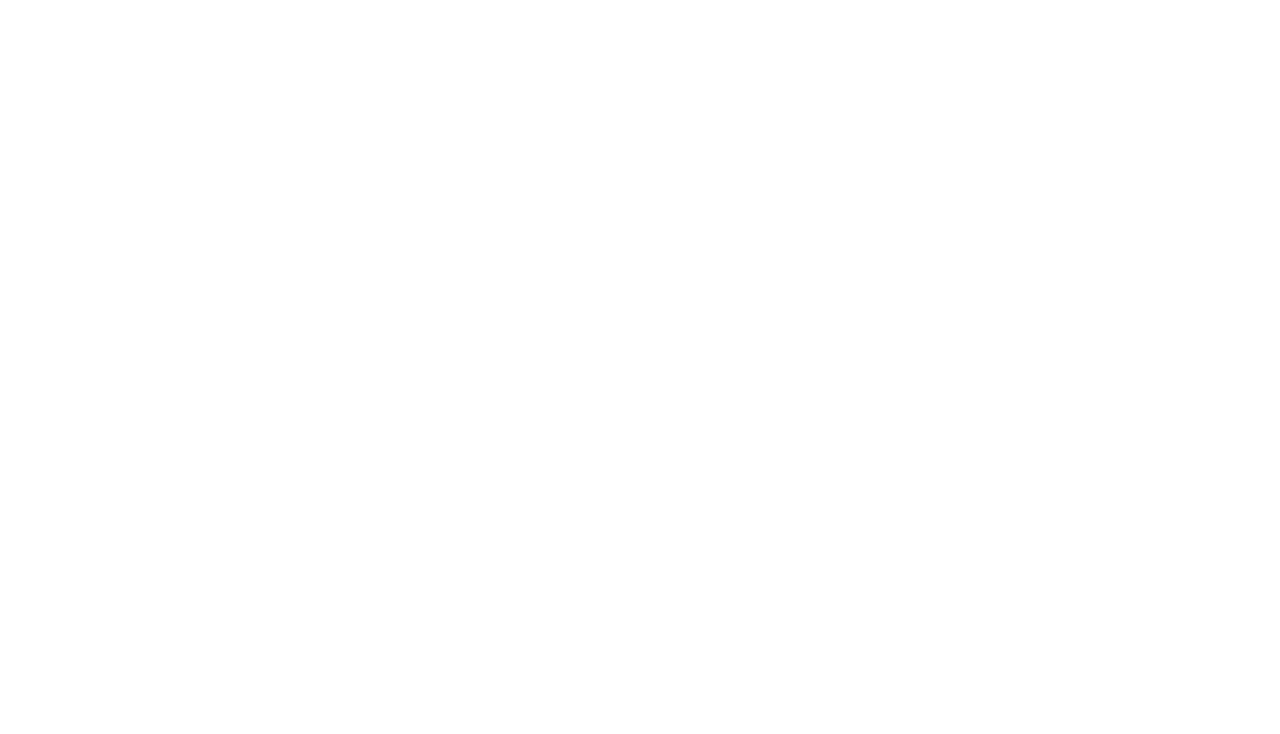
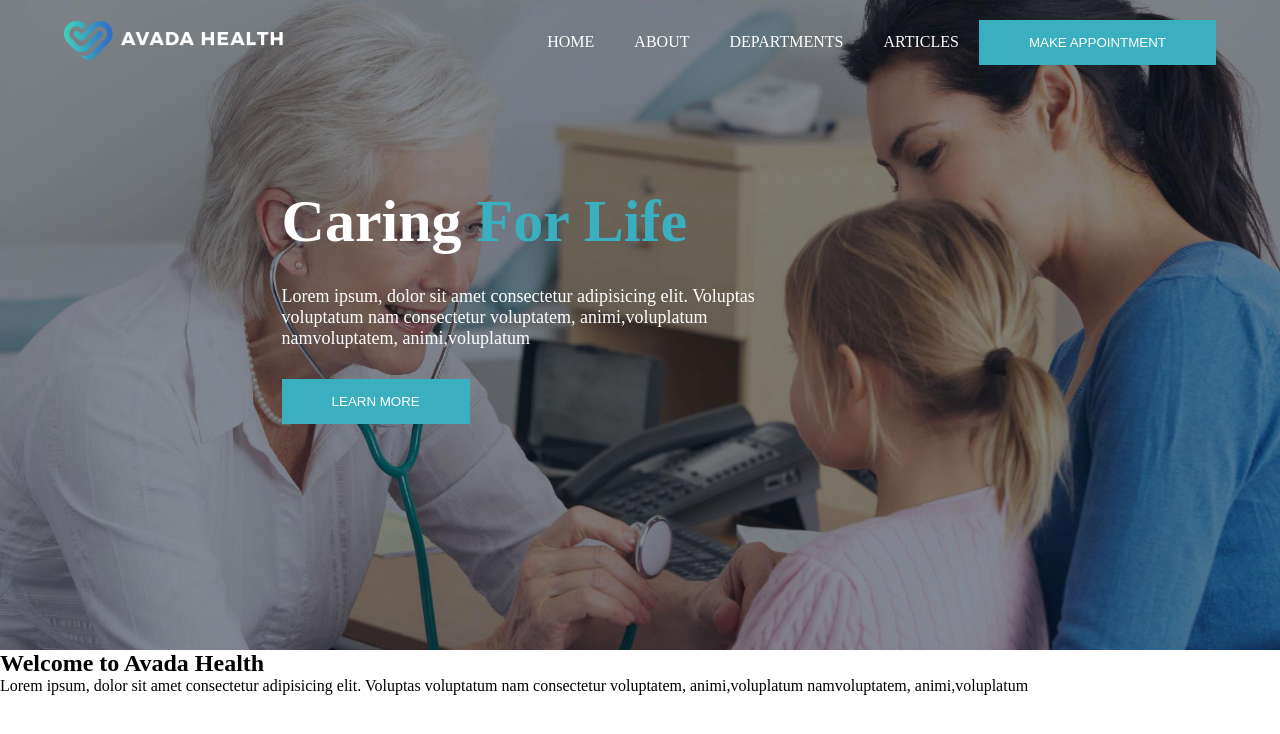
Before and after one commit to CosimoGiove/esercizioFinaleFrontEnd, a Vue app: page / in a window 1280 px wide. Shown: the top 734 px of the page. Built offline with nearby package versions, Linux system fonts and the light colour scheme.

Commit message:
feat: header

```diff
--- a/src/App.vue
+++ b/src/App.vue
@@ -15,8 +15,8 @@ export default{
 </script>
 
 <template>
+  <Header1></Header1>
   <Main1></Main1>
-  <Header1></Header1>
   <footer1></footer1>
 </template>
 
--- a/src/Header1.vue
+++ b/src/Header1.vue
@@ -1,8 +1,14 @@
 <script>
-export default{
-    name:"_header",
-    data(){
-        return{
+import navigazione from './components/navigazione.vue';
+export default {
+    name: "_header",
+    components: {
+        navigazione,
+    },
+    data() {
+        return {
+            logo: "./public/img/healt_logo.png",
+            nav: ["Home", "About", "Departments", "articles"]
 
         }
     }
@@ -12,16 +18,88 @@ export default{
 
 <template>
     <header>
-        <div>
+        <div class="contenitoreheader">
             <div>
-                <img src="" alt="">
+                <img :src="logo" alt="logo">
             </div>
-            <div></div>
+            <div>
+                <div class="nav" v-for="navs in nav">
+                    <navigazione :nav="navs"></navigazione>
+                </div>
+                <button>Make Appointment </button>
+            </div>
+        </div>
+        <div class="jumbotron">
+            <h1>
+                <span>Caring </span>
+                <span class="stile">For Life</span>
+
+            </h1>
+            <p>
+                Lorem ipsum, dolor sit amet consectetur adipisicing elit. Voluptas voluptatum nam consectetur voluptatem,
+                animi,voluplatum namvoluptatem, animi,voluplatum
+            </p>
+            <button>Learn more</button>
         </div>
     </header>
-
 </template>
 
-<style scoped>
+<style lang="scss" scoped>
+header {
+    background-image: url(../public/img/header-image-homepage.jpg);
+    color: white;
+    background-position: top;
+    background-size: cover;
+    height: 650px
+}
 
-</style>
+.contenitoreheader {
+    display: flex;
+    justify-content: space-between;
+    width: 90%;
+    margin: 0 auto;
+    align-items: center;
+    padding-top: 20px;
+
+    .nav {
+        display: inline-block;
+        margin-left: 20px;
+        text-transform: uppercase;
+        margin-right: 20px;
+
+    }
+}
+
+.stile {
+    color: #3aafbf;
+}
+
+button {
+    padding: 15px 50px;
+    background-color: #3aafbf;
+    color: white;
+    border: none;
+    text-transform: uppercase;
+
+
+}
+
+.jumbotron {
+    width: 56%;
+    margin: 0 auto;
+    margin-top: 122px;
+}
+
+img {
+    width: 220px;
+}
+
+.jumbotron p {
+    width: 70%;
+    margin: 30px 0px;
+    font-size: 18px;
+}
+
+.jumbotron h1 {
+    font-size: 60px;
+}</style>
--- a/src/Main1.vue
+++ b/src/Main1.vue
@@ -1,13 +1,19 @@
 <script>
-export default{
-    name:"_main"
+export default {
+    name: "_main"
 }
 </script>
 
 <template>
+    <main>
+        <div>
+            <h2>Welcome to Avada Health</h2>
+            <p> Lorem ipsum, dolor sit amet consectetur adipisicing elit. Voluptas voluptatum nam consectetur voluptatem,
+                animi,voluplatum namvoluptatem, animi,voluplatum
+            </p>
+        </div>
 
+    </main>
 </template>
 
-<style scoped>
-
-</style>
+<style scoped></style>
--- /dev/null
+++ b/src/components/navigazione.vue
@@ -0,0 +1,29 @@
+<script>
+export default{
+    name:"navigazione",
+    props:["nav"]
+}
+</script>
+
+<template>
+    <ul>
+        <li>
+           <a href="#">
+            {{ nav }}
+           </a>
+        </li>
+    </ul>
+
+
+</template>
+
+<style lang="scss" scoped>
+li{
+    list-style: none;
+}
+a{
+    text-decoration: none;
+    color: white;
+}
+
+</style>
```
Also changed, not shown: public/img/header-image-homepage.jpg (added).
